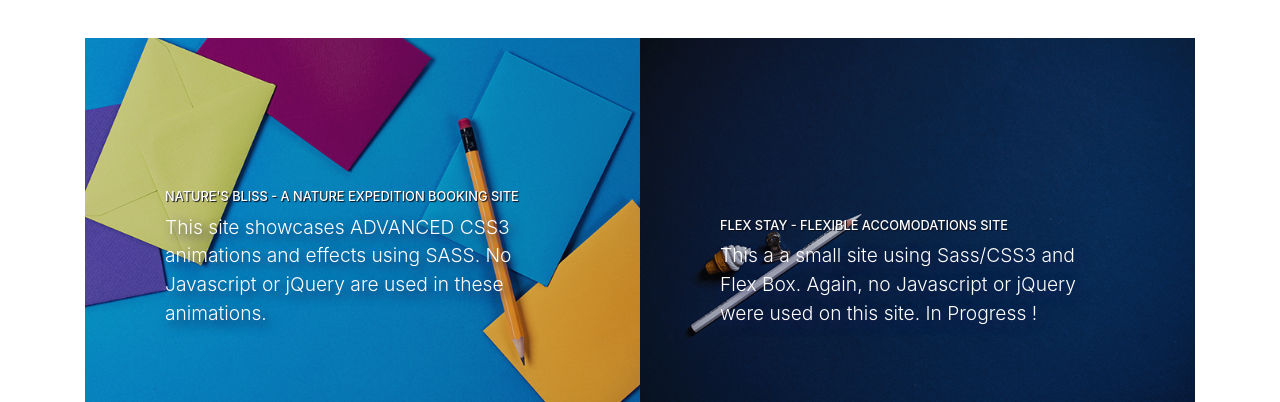
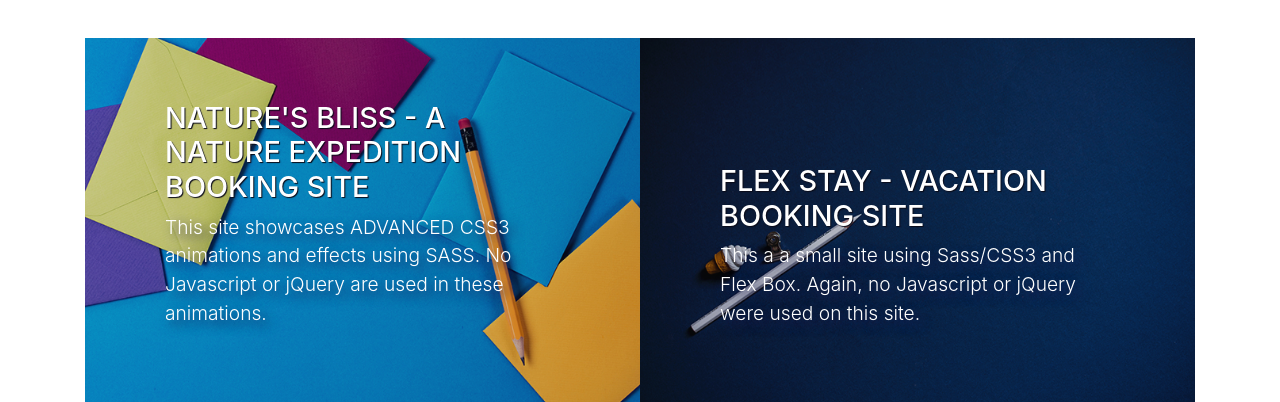
Before and after one commit to Jozefw/Jozefw.github.io, a website with bundled scripts: page index.html in a window 1280 px wide. Shown: the part 2750-3152 px from the top of the page. Built offline with nearby package versions, Linux system fonts and the light colour scheme.

Commit message:
change font size

```diff
--- a/css/stylish-portfolio.css
+++ b/css/stylish-portfolio.css
@@ -204,7 +204,7 @@ h6 {
       color: #fff;
       margin: auto 2rem 2rem; }
       .portfolio-item .caption .caption-content h2 {
-        font-size: 0.8rem;
+        font-size: 1.8rem;
         text-transform: uppercase;
         text-shadow: 1px 1px 1px rgb(11, 12, 25);
 }
--- a/index.html
+++ b/index.html
@@ -159,8 +159,8 @@
             <a class="portfolio-item" href="flex/index.html">
               <span class="caption">
                 <span class="caption-content">
-                  <h2>Flex Stay - Flexible accomodations site</h2>
-                  <p class="mb-0">This a a small site using Sass/CSS3 and Flex Box. Again, no Javascript or jQuery were used on this site. In Progress !</p>
+                  <h2>Flex Stay - Vacation Booking Site</h2>
+                  <p class="mb-0">This a a small site using Sass/CSS3 and Flex Box. Again, no Javascript or jQuery were used on this site.</p>
                 </span>
               </span>
               <img class="img-fluid" src="img/portfolio-2.jpg" alt="">
```
